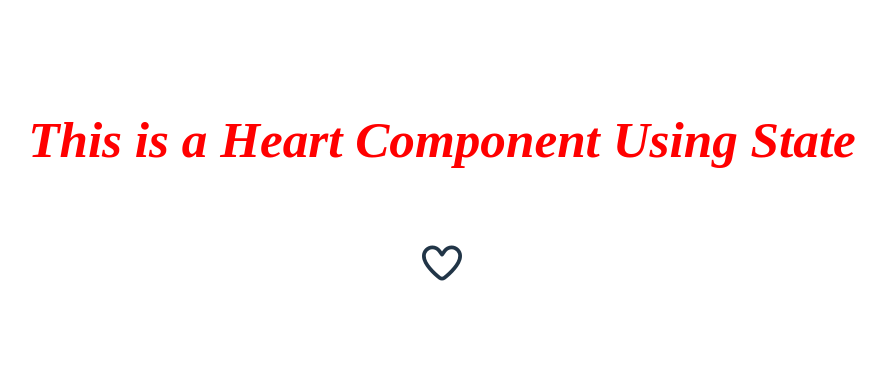
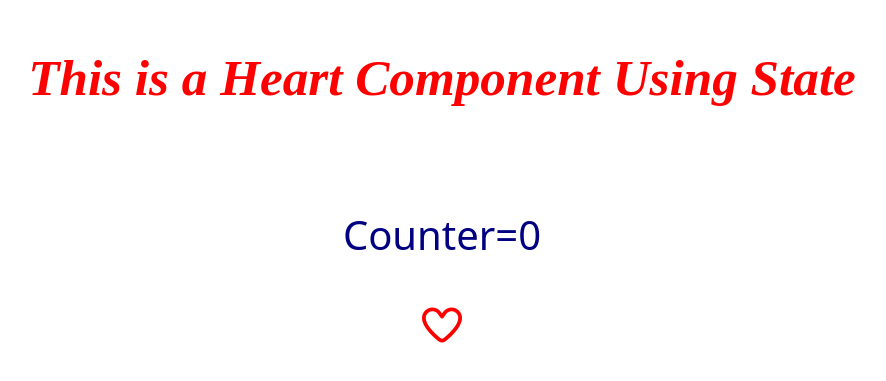
Before and after one commit to Abhay9326397439/react-practice, a React (Vite) app: page / in a window 1280 px wide. Shown: the part 211-592 px from the top of the page, without its empty margins (198-1084 px from the left). Built offline with nearby package versions, Linux system fonts and the light colour scheme.

Commit message:
add conter as per click on icon

```diff
--- a/Heart.jsx
+++ b/Heart.jsx
@@ -2,18 +2,22 @@ import { useState } from "react";
 
 export default function Heart(){
     let [liked,setLiked]=useState(false);
+    let [count,setCount]=useState(0);
     let Styles={
         fontSize:"40px",
+        color:"red",
     }
     let toggle=()=>{
         setLiked(!liked);
+        setCount(count+1);
     }
     return (
         <div>
             <h1 style={{ textAlign: "center", color: "red", fontFamily: "Times New Roman", fontStyle: "italic" }}>This is a Heart Component Using State</h1><br></br>
             <p onClick={toggle}>
+                <p style={{fontSize:"40px",color:"navy"}}>Counter={count}</p>
                 { liked ?
-                <i class="fa-solid fa-heart" style={Styles}></i> :
+                <i className="fa-solid fa-heart" style={Styles}></i> :
                 <i className="fa-regular fa-heart" style={Styles}></i>
                 }
             </p>
```
